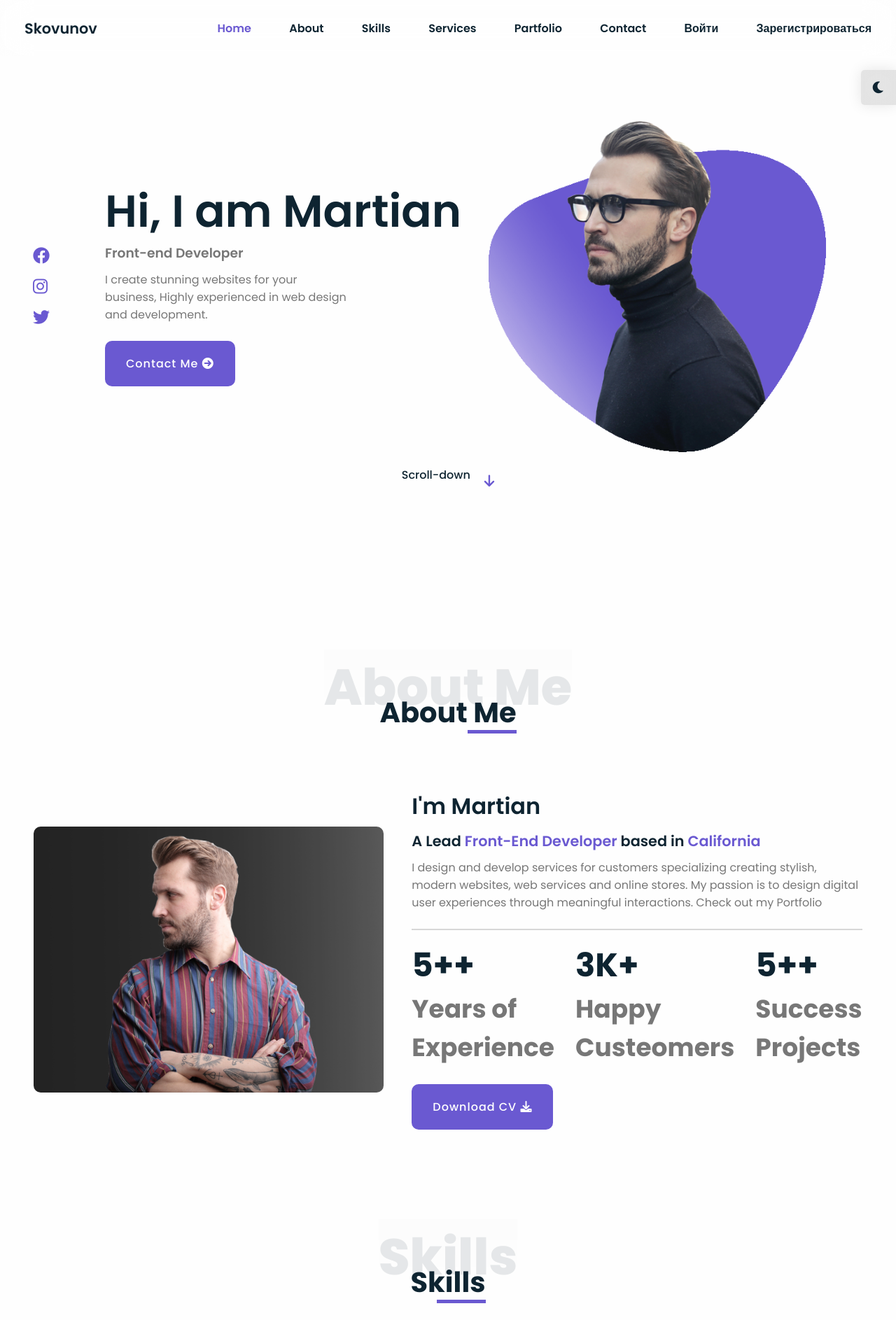
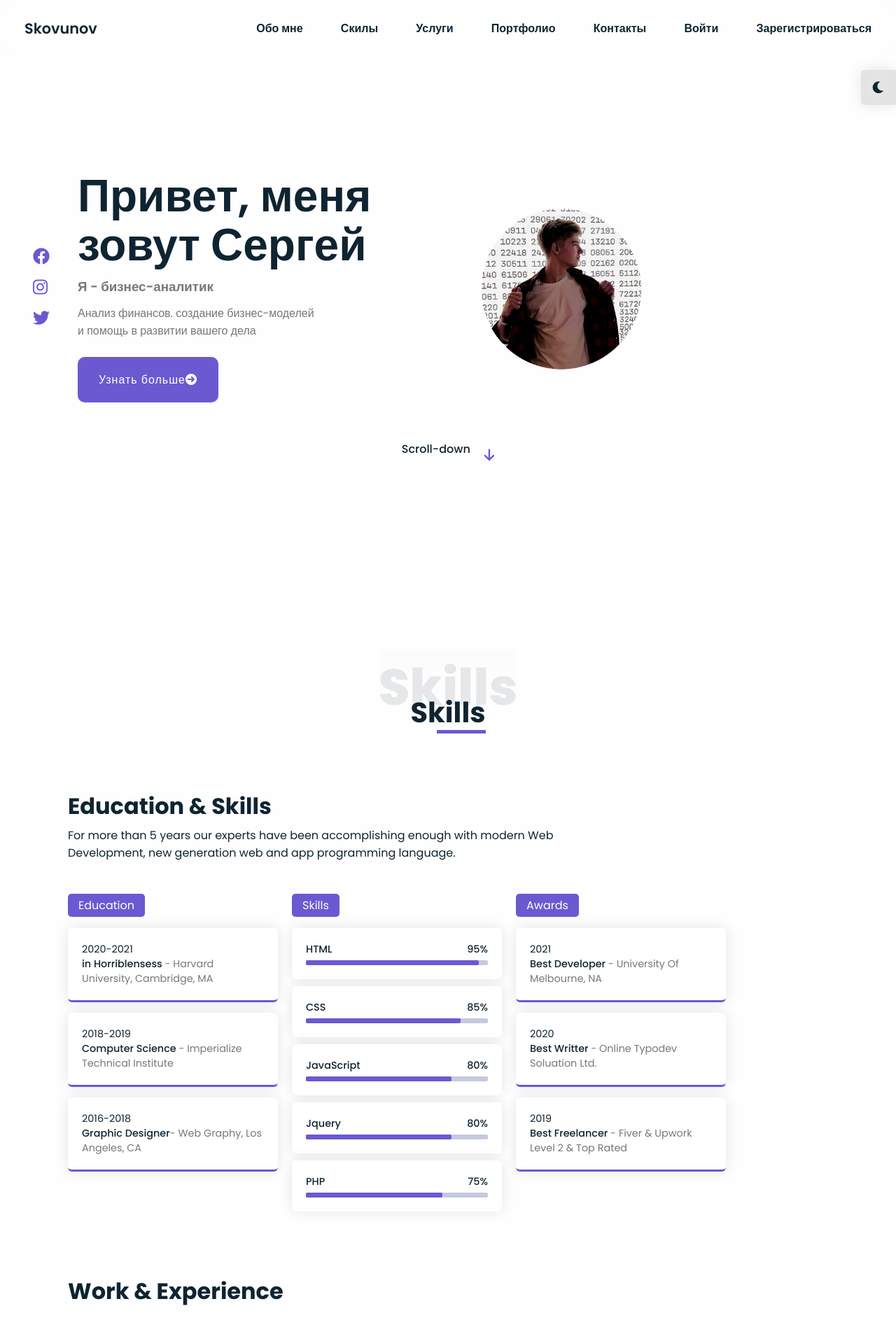
Before and after one commit to chasing-a-dream/mysite_kovtunov, a Django app: page / in a window 1280 px wide. Shown: the top 1886 px of the page at 70% size. Run offline with Django 4.2, Linux system fonts and the light colour scheme; parts of the project's set-up code (start-up, migrations or seed data) failed here and were passed over.

Commit message:
Many changes + venn err

```diff
--- a/mysite/urls.py
+++ b/mysite/urls.py
@@ -31,4 +31,5 @@ urlpatterns = [
     path('personal_account/', index.personal_account),
     path('login/', index.login),
     path('register/', index.register),
+    path('contacts/', index.contacts),
 ]
--- a/pools/controllers/index.py
+++ b/pools/controllers/index.py
@@ -8,7 +8,7 @@ def index(request):
 
 
 def about(request):
-    return HttpResponse("My name is Vadim")
+    return render(request, 'about.html', {})
 
 
 def contacts(request):
@@ -37,3 +37,7 @@ def register(request):
 
 def login(request):
     return render(request, 'login.html', {})
+
+
+def contacts(request):
+    return render(request, 'contacts.html', {})
--- a/pools/static/pools/css/style.css
+++ b/pools/static/pools/css/style.css
@@ -246,7 +246,7 @@ header.sticky .nav-bar{
   position: relative;
 }
 .home-container .home-img img{
-  width: 90%;
+  width: 50%;
   transform: translate();
 }
 .home .scroll-down{
--- a/pools/templates/index.html
+++ b/pools/templates/index.html
@@ -11,52 +11,19 @@
           <a href="#"><i class="fab fa-twitter "></i></a>
         </div>
         <div class="info">
-          <h2>Hi, I am Martian</h2>
-          <h3>Front-end Developer</h3>
-          <p>I create stunning websites for your business, Highly experienced in web design and development.</p>
-          <a href="#" class="btn">Contact Me <i class="fas fa-arrow-circle-right"></i></a>
+          <h2>Привет, меня зовут Сергей</h2>
+          <h3>Я - бизнес-аналитик</h3>
+          <p>Анализ финансов. создание бизнес-моделей и помощь в развитии вашего дела</p>
+          <a href="/about" class="btn">Узнать больше<i class="fas fa-arrow-circle-right"></i></a>
         </div>
         <div class="home-img">
-          <img src="{% static 'pools/img/main-img.png' %}" alt="">
+          <img src="{% static 'pools/img/numbers-and-me.jpg.png' %}" alt="">
         </div>
       </div>
       <a href="#about" class="scroll-down">Scroll-down<i class="fas fa-arrow-down"></i></a>
     </section>
 
-    <!--=======About section=======-->
-    <section class="about section"  id="about">
-      <div class="container flex-center">
-        <h1 class="section-title-01">About Me</h1>
-        <h2 class="section-title-02">About Me</h2>
-        <div class="content flex-center">
-          <div class="about-img">
-            <img src="{% static 'pools/img/about-img.png' %}" alt="">
-          </div>
-          <div class="about-info">
-            <div class="description">
-              <h3>I'm Martian</h3>
-              <h4>A Lead <span>Front-End Developer</span> based in <span>California</span></h4>
-              <p>I design and develop services for customers specializing creating stylish, modern websites, web services and online stores. My passion is to design digital user experiences through meaningful interactions. Check out my Portfolio</p>
-            </div>
-            <ul class="professional-list">
-              <li class="list-item">
-                <h3>5++</h3>
-                <span>Years of<br>Experience</span>
-              </li>
-              <li class="list-item">
-                <h3>3K+</h3>
-                <span> Happy<br>Custeomers </span>
-              </li>
-              <li class="list-item">
-                <h3>5++</h3>
-                <span>Success<br>Projects</span>
-              </li>
-            </ul>
-            <a href="" class="btn">Download CV <i class="fas fa-download"></i></a>
-          </div>
-        </div>
-      </div>
-    </section>
+
 
     <!--=======Skills section=======-->
     <section class="skills section" id="skills">
@@ -470,47 +437,6 @@
 
 
     <!--=======Contact section=======-->
-    <section class="contact section " id="contact">
-      <div class="container flex-center">
-        <h1 class="section-title-01">Contact Me</h1>
-        <h2 class="section-title-02">Contact Me</h2>
-        <div class="content">
-          <div class="contact-left">
-            <h2>Let's discuss your project</h2>
-            <ul class="contact-list">
-              <li>
-                <h3 class="item-title">
-                  <i class="fas fa-phone"></i>Phone
-                </h3>
-                <span>+00 123-777-9999</span>
-              </li>
-              <li>
-                <h3 class="item-title">
-                  <i class="fas fa-envelope"></i>Email Address
-                </h3>
-                <span><a href="mailto:martain@email.co">martain@email.co</a></span>
-              </li>
-              <li>
-                <h3 class="item-title">
-                  <i class="fas fa-map-marker-alt"></i>Offical Address
-                </h3>
-                <span>7249 Brewery Ave. San Francisco, CA 94112</span>
-              </li>
-            </ul>
-          </div>
-          <div class="contact-rigth">
-            <p>I'm always open to discussing product <br><span>design work or partnerships.</span></p>
-            <form action="feedback/" method="post" class="contact-form">
-              {% csrf_token %}
-              <div class="third-row">
-                <input name="email" type="email" placeholder="Email">
-                <textarea name="message" id="" rows="7" placeholder="Message"></textarea>
-              </div>
-              <button class="btn" type="submit">Send Message <i class="fas fa-paper-plane"></i></button>
-            </form>
-          </div>
-        </div>
-      </div>
-    </section>
+
 
 {% endblock %}
--- a/pools/templates/template.html
+++ b/pools/templates/template.html
@@ -31,12 +31,11 @@
         <div class="navigation">
             <div class="nav-items">
                 <div class="nav-close-btn"></div>
-                <a class="active" href="#home">Home</a>
-                <a href="#about">About</a>
-                <a href="#skills">Skills</a>
-                <a href="#services">Services</a>
-                <a href="#partfolio">Partfolio</a>
-                <a href="#contact">Contact</a>
+                <a href="/about">Обо мне</a>
+                <a href="#skills">Скилы</a>
+                <a href="#services">Услуги</a>
+                <a href="#partfolio">Портфолио</a>
+                <a href="/contacts">Контакты</a>
                 <a href="/personal_account/">Войти</a>
                 <a href="/register/">Зарегистрироваться</a>
             </div>
```
Also changed, not shown: pools/templates/about.html (+36 -20 lines), pools/templates/contacts.html (+50 -0 lines), pools/templates/register.html (+8 -7 lines), pools/views.py (+1 -6 lines), pools/static/pools/img/about.jpg (added), pools/static/pools/img/numbers-and-me.jpg.png (added).
